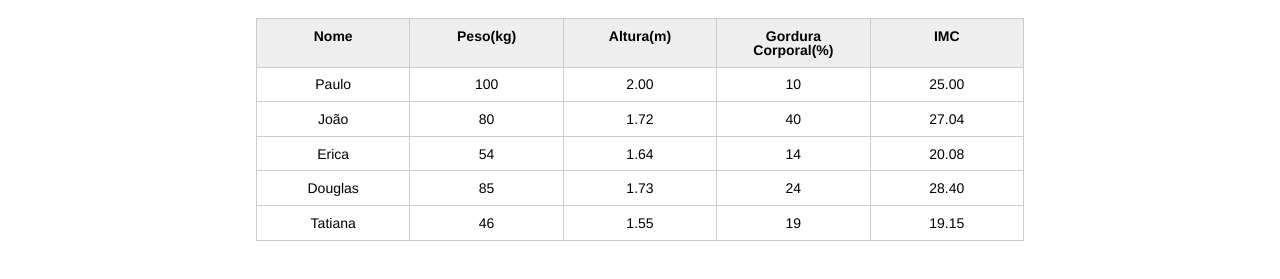
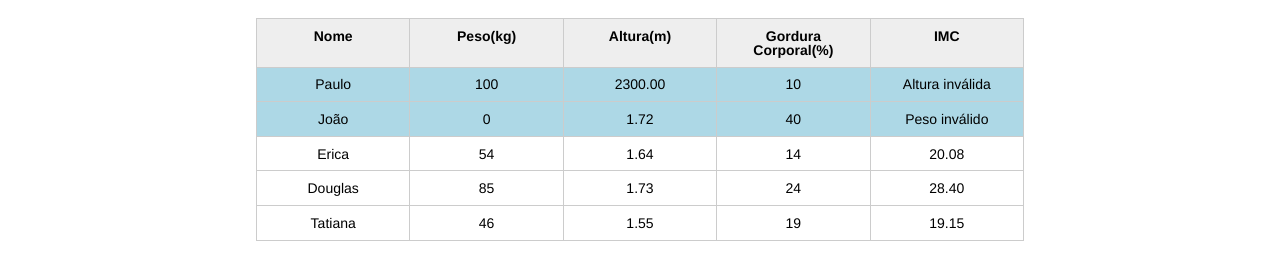
Before and after one commit to tgmarinho/intro-js-alura, a plain HTML site: page index.html in a window 1280 px wide. Shown: the part 123-402 px from the top of the page. Drawn offline with Linux system fonts and the light colour scheme.

Commit message:
css puro no js

```diff
--- a/css/index.css
+++ b/css/index.css
@@ -132,3 +132,7 @@ button[disabled=disabled], button:disabled {
 .campo-invalido{
 	border: 1px solid red;
 }
+
+.paciente-invalido {
+	background-color: lightblue;
+}
--- a/index.html
+++ b/index.html
@@ -34,14 +34,14 @@
 						<tr class="paciente" id="primeiroPaciente" >
 							<td class="info-nome">Paulo</td>
 							<td class="info-peso">100</td>
-							<td class="info-altura">2.00</td>
+							<td class="info-altura">2300.00</td>
 							<td class="info-gordura">10</td>
 							<td class="info-imc">0</td>
 						</tr>
 
 						<tr class="paciente" >
 							<td class="info-nome">João</td>
-							<td class="info-peso">80</td>
+							<td class="info-peso">0</td>
 							<td class="info-altura">1.72</td>
 							<td class="info-gordura">40</td>
 							<td class="info-imc">0</td>
--- a/js/principal.js
+++ b/js/principal.js
@@ -19,12 +19,15 @@ for (var i = 0; i < pacientes.length; i++) {
         console.log("Peso inválido!");
         pesoEhValido = false;
         tdImc.textContent = "Peso inválido";
+        paciente.classList.add("paciente-invalido");
     }
 
     if (altura <= 0 || altura >= 3.00) {
         console.log("Altura inválida!");
         alturaEhValida = false;
         tdImc.textContent = "Altura inválida";
+        paciente.classList.add("paciente-invalido");
+
     }
 
   if (alturaEhValida && pesoEhValido) {
```
